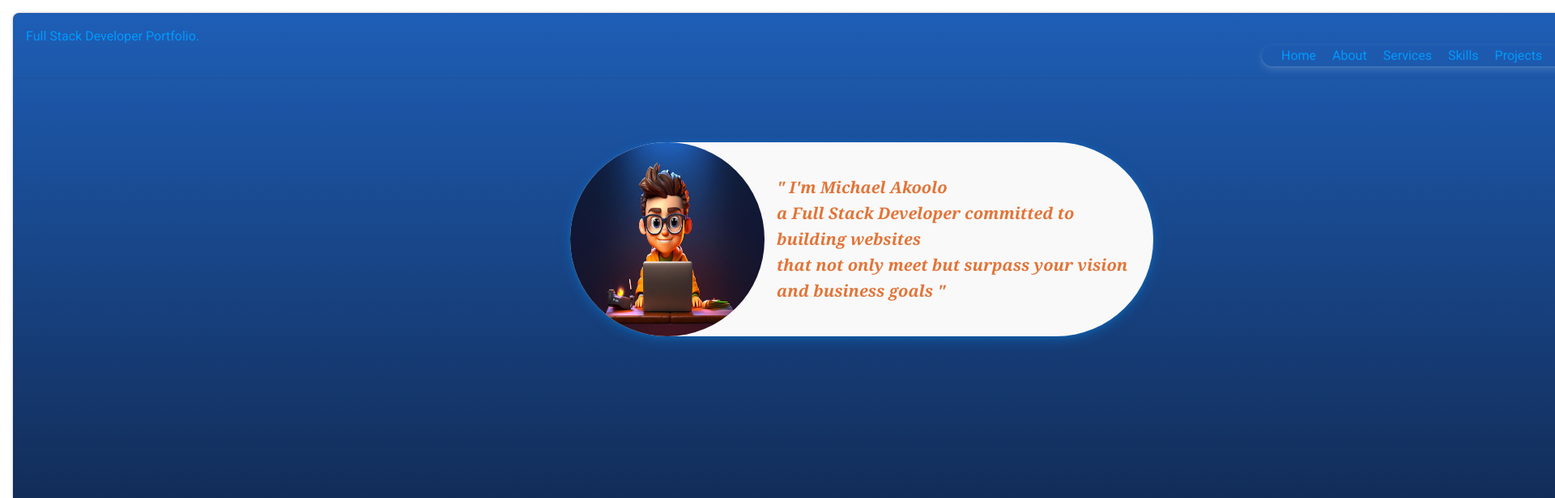
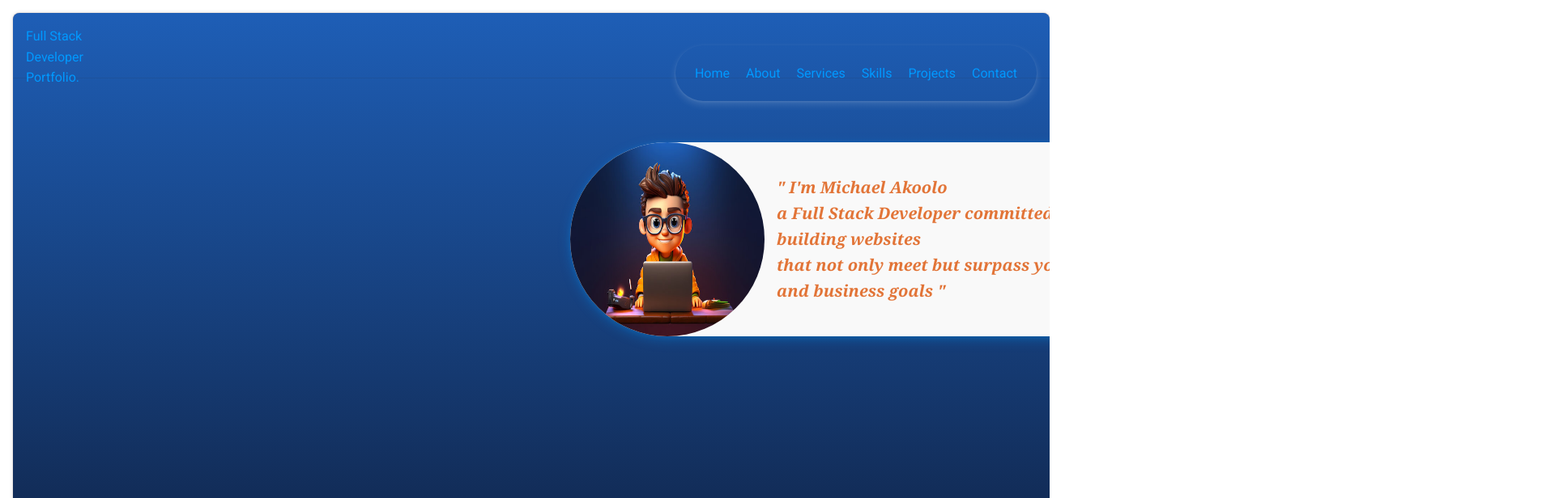
Before and after one commit to mikeakoolo254/ang_portfolio, an Angular app: page / in a window 1280 px wide. Shown: the top 616 px of the page at 81% size, 1920 px wide, since content can reach past the window. Built offline with nearby package versions, Linux system fonts and the light colour scheme.

Commit message:
new updates

```diff
--- a/src/styles.css
+++ b/src/styles.css
@@ -8,7 +8,7 @@ body,html {
 .home_container{
 background-color: #0e1c39;
 height: 100vh;
-width: 129em;
+width: 100vw;
 box-shadow:rgb(219, 216, 215)0px 0px 5px 0px, rgba(147, 94, 76, 1)0px 0px 1px 0px;
 margin: 1em;
 border-radius: 0.5em;
```
